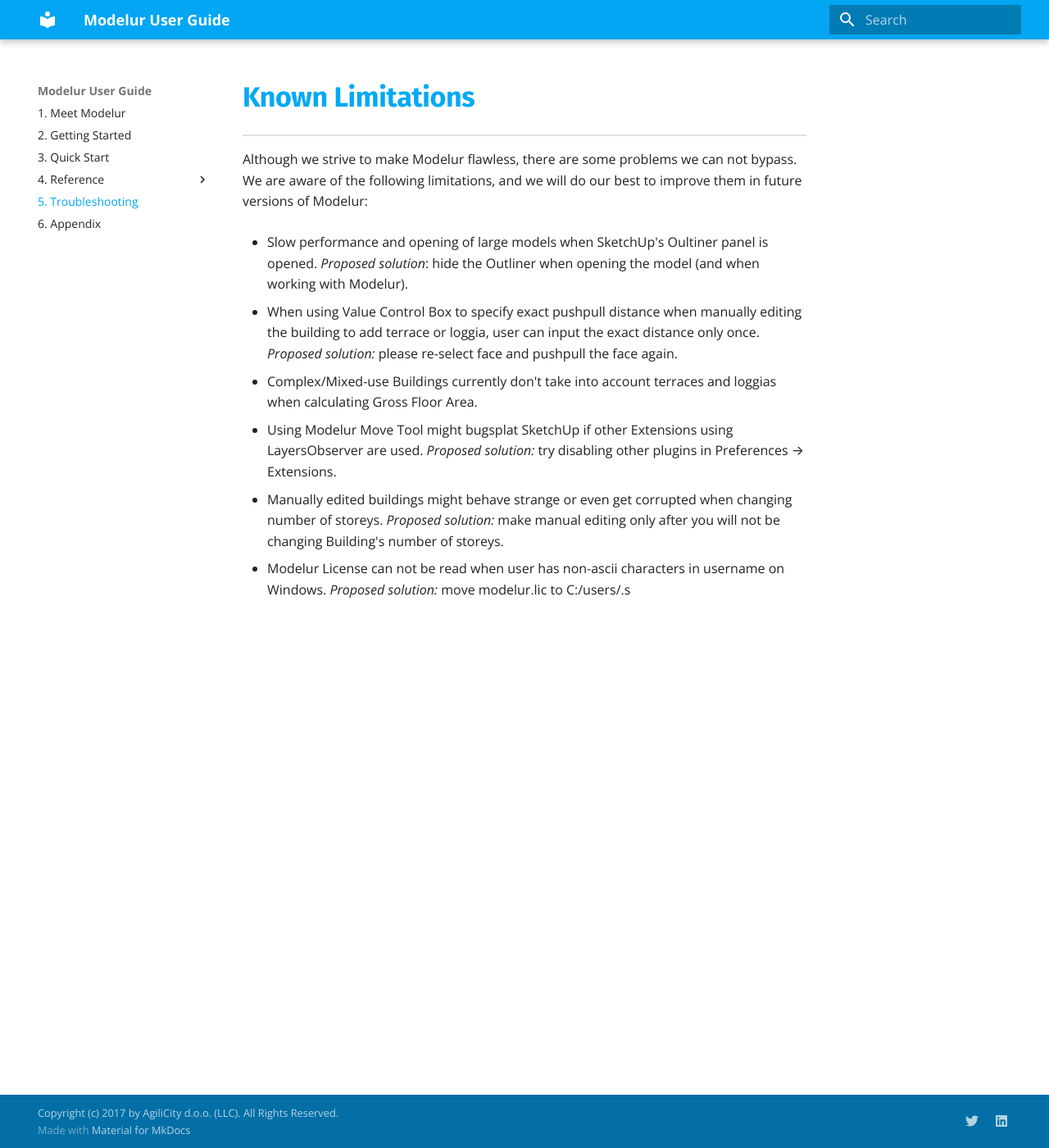
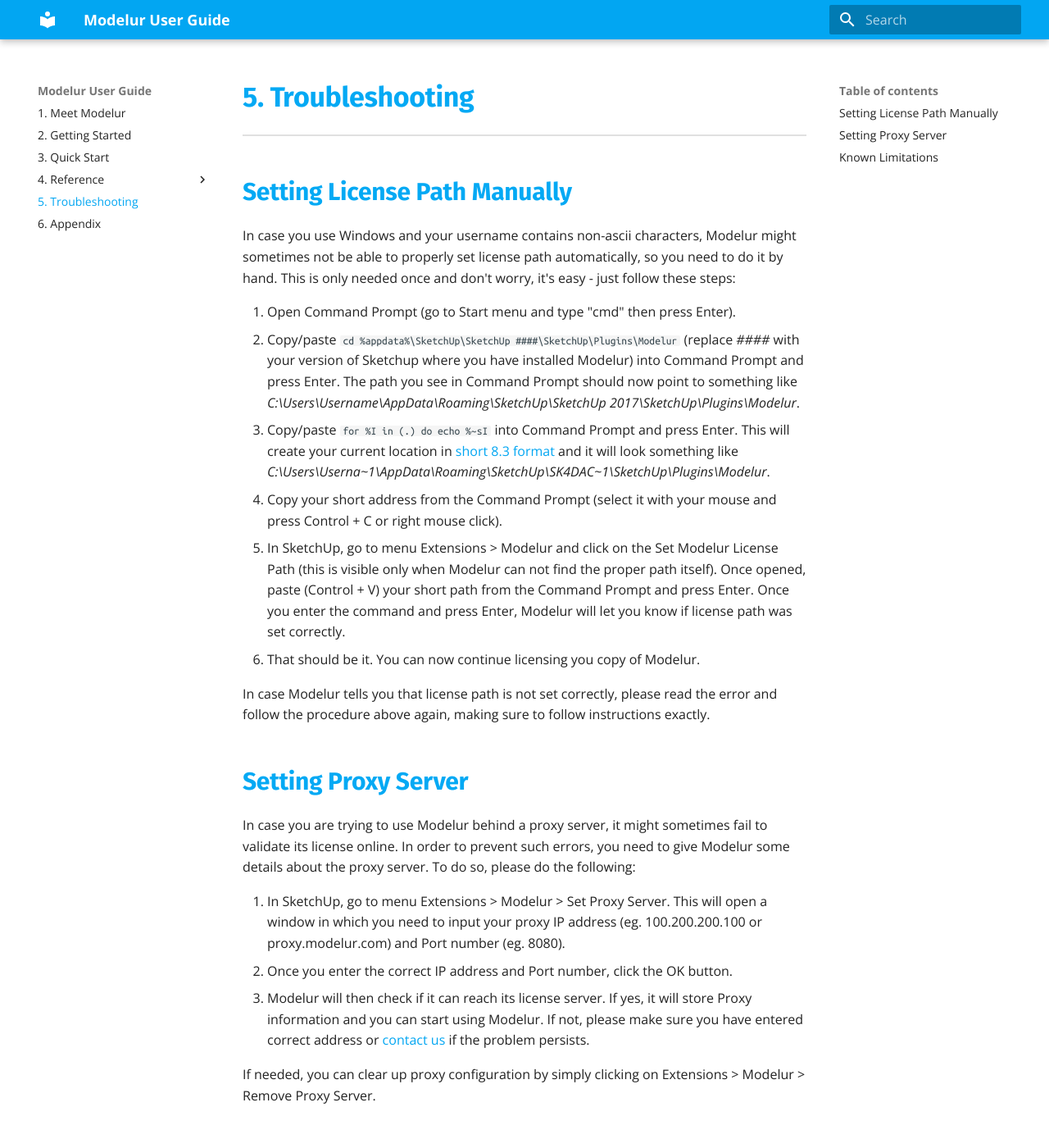
Before and after one commit to Modelur/docs, an MkDocs documentation site: the page built from docs/troubleshooting.md, in a window 1280 px wide and 1400 px high. Shown: the whole window at 82% size. Built offline with MkDocs 1.6.1 and Material for MkDocs 9.7.7, drawn with Linux system fonts in a browser that asks for light colours; old or Windows-style settings are respelled for this version of MkDocs.

Commit message:
Added Proxy configuration description

```diff
--- a/docs/troubleshooting.md
+++ b/docs/troubleshooting.md
@@ -1,5 +1,31 @@
+Setting License Path Manually
+-----------------------------
+
+In case you use Windows and your username contains non-ascii characters, Modelur might sometimes not be able to properly set license path automatically, so you need to do it by hand. This is only needed once and don't worry, it's easy - just follow these steps:
+
+1. Open Command Prompt (go to Start menu and type "cmd" then press Enter).
+2. Copy/paste `cd %appdata%\SketchUp\SketchUp ####\SketchUp\Plugins\Modelur ` (replace _####_ with your version of Sketchup where you have installed Modelur) into Command Prompt and press Enter. The path you see in Command Prompt should now point to something like _C:\Users\Username\AppData\Roaming\SketchUp\SketchUp 2017\SketchUp\Plugins\Modelur_.
+3. Copy/paste `for %I in (.) do echo %~sI ` into Command Prompt and press Enter. This will create your current location in <a href="https://en.wikipedia.org/wiki/8.3_filename" target="_blank">short 8.3 format</a> and it will look something like _C:\Users\Userna~1\AppData\Roaming\SketchUp\SK4DAC~1\SketchUp\Plugins\Modelur_.
+4. Copy your short address from the Command Prompt (select it with your mouse and press Control + C or right mouse click).
+5. In SketchUp, go to menu Extensions > Modelur and click on the Set Modelur License Path (this is visible only when Modelur can not find the proper path itself). Once opened, paste (Control + V) your short path from the Command Prompt and press Enter. Once you enter the command and press Enter, Modelur will let you know if license path was set correctly.
+6. That should be it. You can now continue licensing you copy of Modelur.
+
+In case Modelur tells you that license path is not set correctly, please read the error and follow the procedure above again, making sure to follow instructions exactly.
+
+Setting Proxy Server
+--------------------
+
+In case you are trying to use Modelur behind a proxy server, it might sometimes fail to validate its license online. In order to prevent such errors, you need to give Modelur some details about the proxy server. To do so, please do the following:
+
+1. In SketchUp, go to menu Extensions > Modelur > Set Proxy Server. This will open a window in which you need to input your proxy IP address (eg. 100.200.200.100 or proxy.modelur.com) and Port number (eg. 8080).
+2. Once you enter the correct IP address and Port number, click the OK button.
+3. Modelur will then check if it can reach its license server. If yes, it will store Proxy information and you can start using Modelur. If not, please make sure you have entered correct address or [contact us](mailto:support@modelur.com?subject=Modelur proxy problem) if the problem persists.
+
+If needed, you can clear up proxy configuration by simply clicking on Extensions > Modelur > Remove Proxy Server.
+
+
 Known Limitations
-=================
+-----------------
 
 Although we strive to make Modelur flawless, there are some problems we can not bypass. We are aware of the following limitations, and we will do our best to improve them in future versions of Modelur:
 
```
Also changed, not shown: docs/getting-started.md (+1 -1 lines), docs/quickstart.md (+1 -1 lines).
